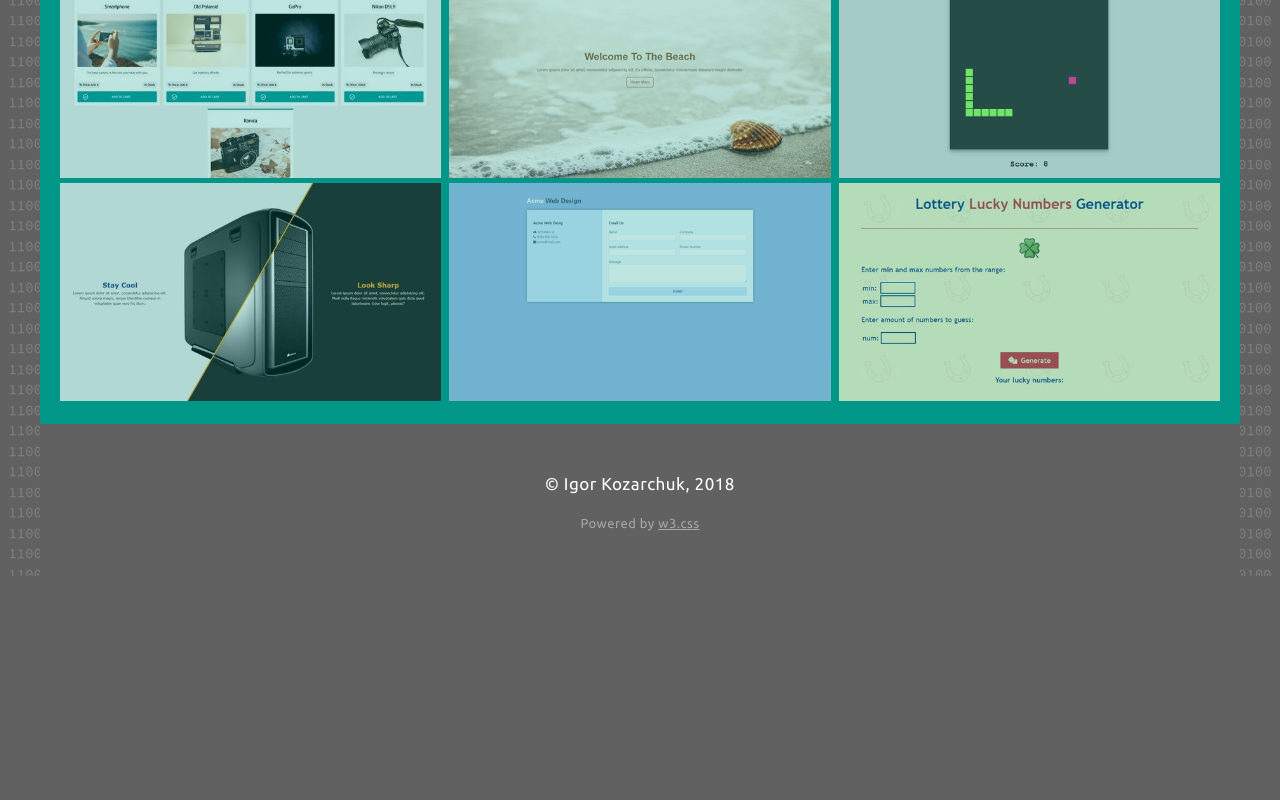
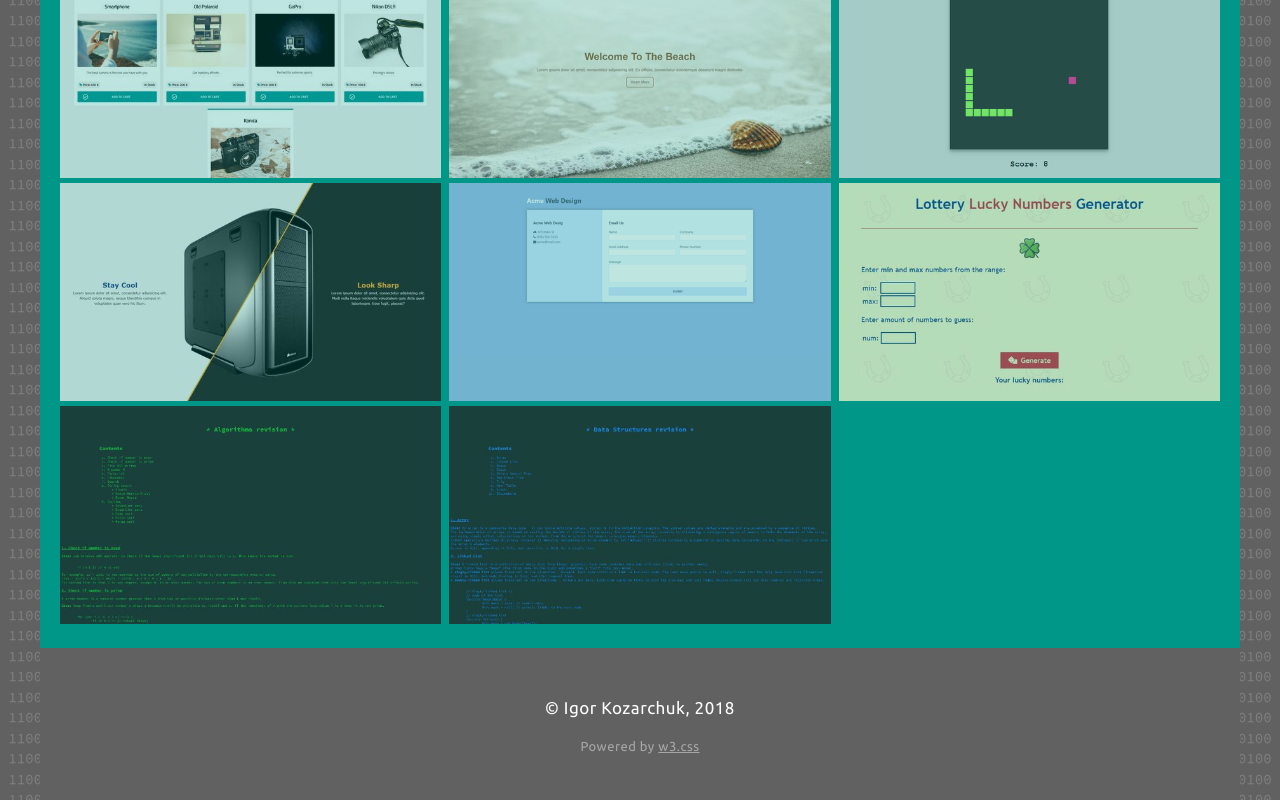
Before and after one commit to IgorKozarchuk/IgorKozarchuk.github.io, a plain HTML site: page more-projects.html in a window 1280 px wide. Shown: the part 1033-1833 px from the top of the page. Before the commit the page ends 1609 px from the top, so only its background shows below. Drawn offline with nearby package versions, Linux system fonts and the light colour scheme.

Commit message:
algo + data struct

```diff
--- a/more-projects.html
+++ b/more-projects.html
@@ -107,6 +107,14 @@
 							<a href="https://igorkozarchuk.github.io/Lottery-Numbers-Generator/" target="_blank"><img class="w3-opacity-min w3-hover-opacity-off" src="images/works/more-works/lottery-generator.jpg" alt="lottery generator" title="Lottery Numbers Generator"></a>
 						</div>
 
+						<div class="w3-col m6 l4 w3-padding-tiny">
+							<a href="https://igorkozarchuk.github.io/algo-revision/" target="_blank"><img class="w3-opacity-min w3-hover-opacity-off" src="images/works/more-works/algo.jpg" alt="algorithms" title="Algorithms Revision"></a>
+						</div>
+
+						<div class="w3-col m6 l4 w3-padding-tiny">
+							<a href="https://igorkozarchuk.github.io/data-struct-revision/" target="_blank"><img class="w3-opacity-min w3-hover-opacity-off" src="images/works/more-works/data-struct.jpg" alt="data structures" title="Data Structures Revision"></a>
+						</div>
+
 					</div>
 					<!-- END Work -->
 
```
Also changed, not shown: images/works/more-works/algo.jpg (added), images/works/more-works/data-struct.jpg (added).
